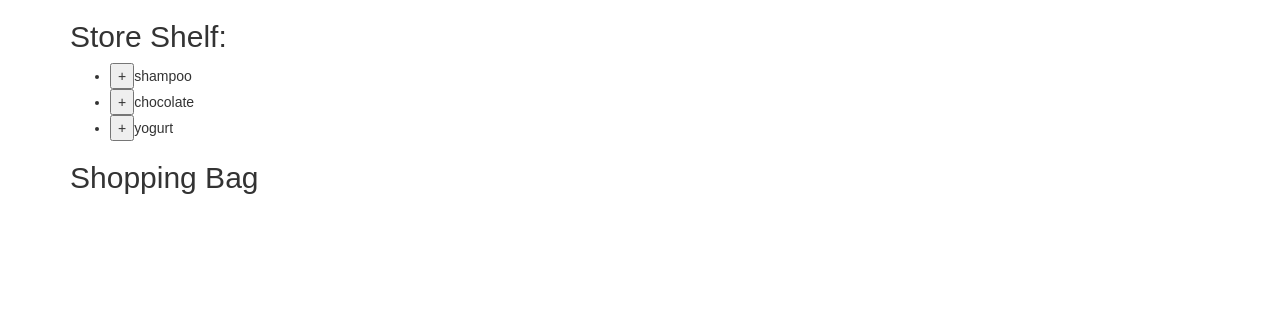
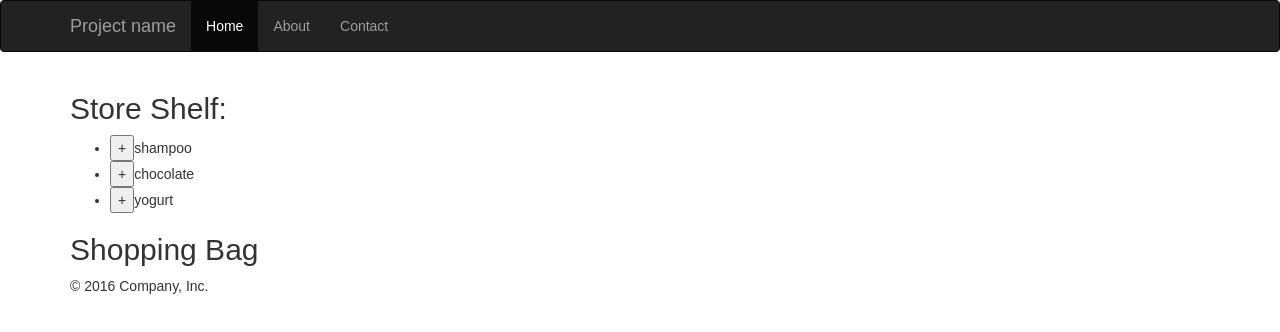
Before and after one commit to whitcik/react-redux-saga, a React app: page / in a window 1280 px wide. Shown: the top 332 px of the page. Built offline with nearby package versions, Linux system fonts and the light colour scheme.

Commit message:
Add bootstrap design

```diff
--- a/src/App.js
+++ b/src/App.js
@@ -1,19 +1,17 @@
 import React, { Component } from 'react';
-import Cart from './components/Cart';
-import Shelf from './components/Shelf';
+import Header from './components/Header';
+import Content from './components/Content';
+import Footer from './components/Footer';
 import './App.css';
 
 class App extends Component {
 
   render() {
     return (
-      <div className="container">
-				<div className="row">
-					<div className="col-xs-12">
-              <Shelf />
-              <Cart />
-					</div>
-				</div>
+      <div className='wrapper-app'>
+        <Header />
+        <Content />
+        <Footer />
       </div>
     );
   }
--- /dev/null
+++ b/src/components/Content.js
@@ -0,0 +1,17 @@
+import React, { Component } from 'react';
+import Cart from './Cart';
+import Shelf from './Shelf';
+
+export default class Content extends Component {
+
+  render() {
+    return (
+      <div className='container'>
+        <div className='starter-template'>
+          <Shelf />
+          <Cart />
+        </div>
+      </div>
+    );
+  }
+}
--- /dev/null
+++ b/src/components/Footer.js
@@ -0,0 +1,14 @@
+import React, { Component } from 'react';
+
+export default class Footer extends Component {
+
+  render() {
+    return (
+      <footer className="footer">
+        <div className='container'>
+          <p>&copy; 2016 Company, Inc.</p>
+        </div>
+      </footer>
+    );
+  }
+}
--- /dev/null
+++ b/src/components/Header.js
@@ -0,0 +1,29 @@
+import React, { Component } from 'react';
+
+export default class Header extends Component {
+
+  render() {
+    return (
+      <nav className="navbar navbar-inverse">
+        <div className="container">
+          <div className="navbar-header">
+            <button type="button" className="navbar-toggle collapsed" data-toggle="collapse" data-target="#navbar" aria-expanded="false" aria-controls="navbar">
+              <span className="sr-only">Toggle navigation</span>
+              <span className="icon-bar"></span>
+              <span className="icon-bar"></span>
+              <span className="icon-bar"></span>
+            </button>
+            <a className="navbar-brand" href="#">Project name</a>
+          </div>
+          <div id="navbar" className="collapse navbar-collapse">
+            <ul className="nav navbar-nav">
+              <li className="active"><a href="#">Home</a></li>
+              <li><a href="#about">About</a></li>
+              <li><a href="#contact">Contact</a></li>
+            </ul>
+          </div>
+        </div>
+      </nav>
+    );
+  }
+}
```
